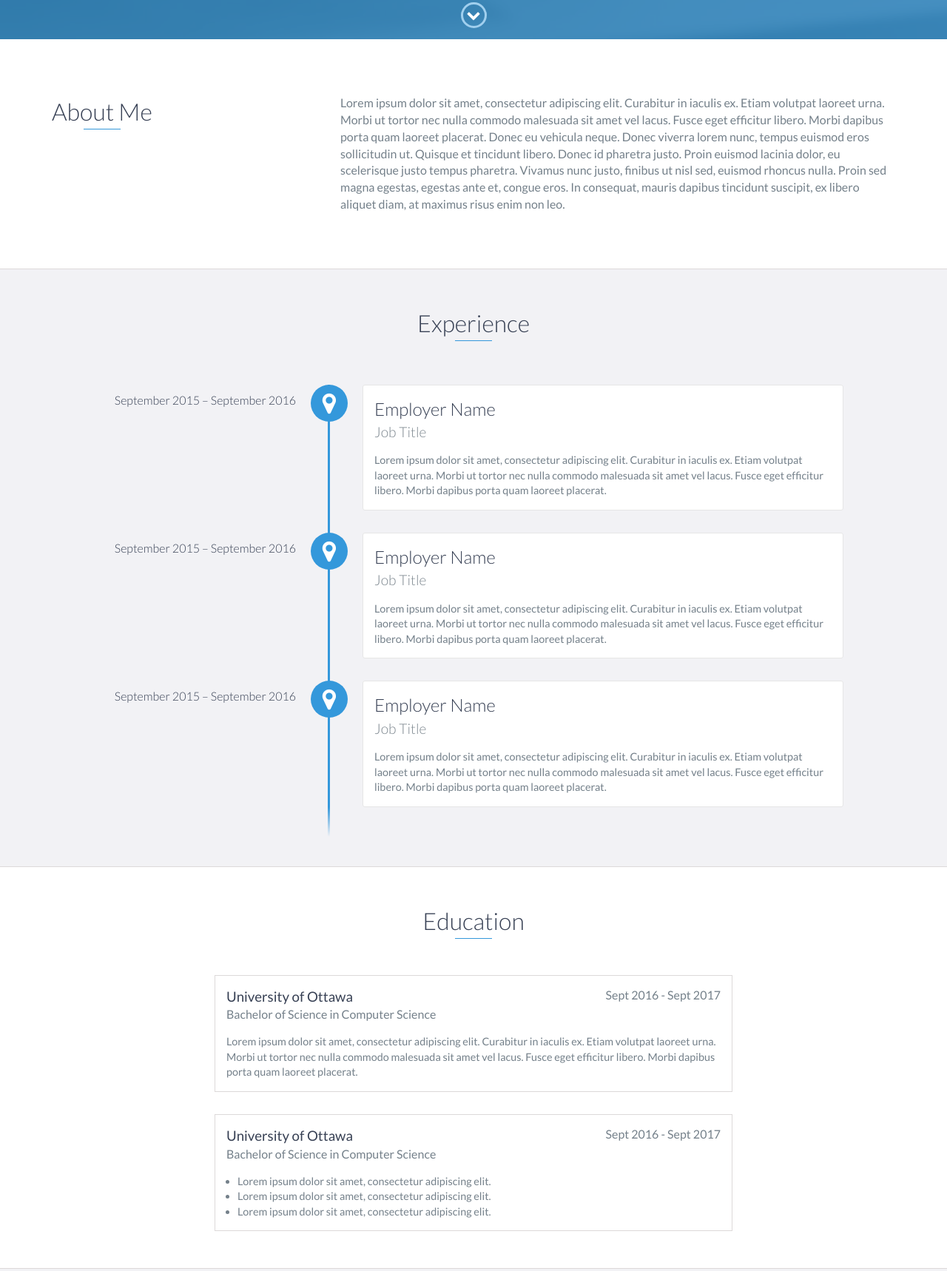
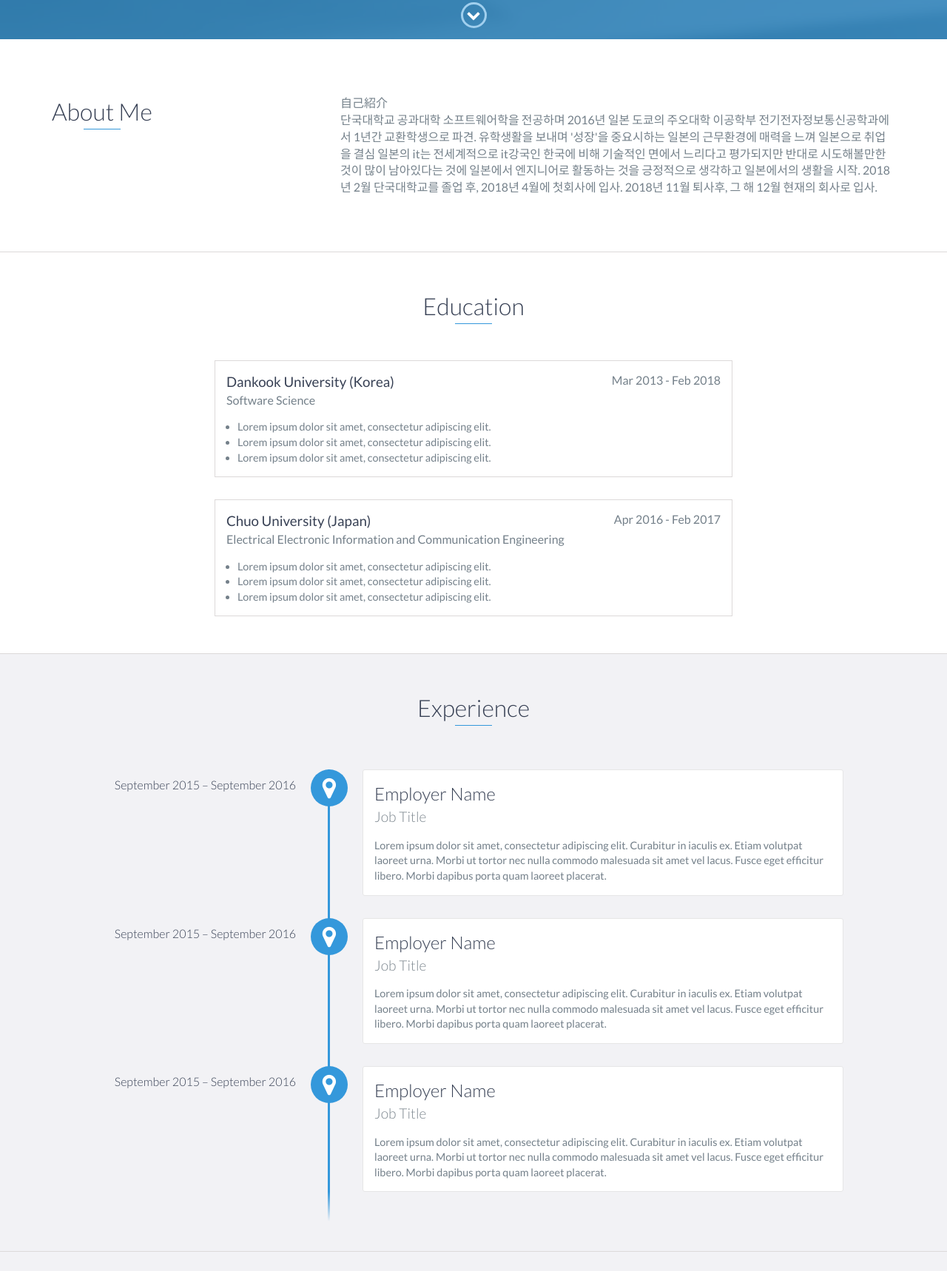
Before and after one commit to soyi94/portfolio, a website: page index.html in a window 1280 px wide. Shown: the part 747-2465 px from the top of the page at 74% size. Drawn offline with nearby package versions, Linux system fonts and the light colour scheme.

Commit message:
Update index.html

```diff
--- a/index.html
+++ b/index.html
@@ -5,7 +5,7 @@
     <meta charset="utf-8">
     <meta http-equiv="X-UA-Compatible" content="IE=edge">
     <meta name="viewport" content="width=device-width, initial-scale=1">
-    <title>My Portfolio</title>
+    <title>Soyi Kim Portfolio</title>
 	<link rel="shortcut icon" href="favicon.ico" type="image/x-icon">
 	<link rel="icon" href="favicon.ico" type="image/x-icon">
     <link href="https://fonts.googleapis.com/css?family=Lato:300,400,700,900" rel="stylesheet">
@@ -28,10 +28,10 @@
                 <a href="#about">About</a>
             </li>
             <li>
+                <a href="#education">Education</a>
+            </li>
+		<li>
                 <a href="#experience">Experience</a>
-            </li>
-            <li>
-                <a href="#education">Education</a>
             </li>
             <li>
                 <a href="#projects">Projects</a>
@@ -48,7 +48,7 @@
 
     <div id="lead">
         <div id="lead-content">
-            <h1>Ryan Fitzgerald</h1>
+            <h1>Soyi Kim</h1>
             <h2>Software Engineer</h2>
             <a href="#" class="btn-rounded-white">Download Resume</a>
         </div>
@@ -73,15 +73,61 @@
                 </div>
                 <div class="col-md-8">
                     <p>
-                        Lorem ipsum dolor sit amet, consectetur adipiscing elit. Curabitur in iaculis ex. Etiam volutpat laoreet urna. Morbi ut tortor nec nulla commodo malesuada sit amet vel lacus. Fusce eget efficitur libero. Morbi dapibus porta quam laoreet placerat. Donec
-                        eu vehicula neque. Donec viverra lorem nunc, tempus euismod eros sollicitudin ut. Quisque et tincidunt libero. Donec id pharetra justo. Proin euismod lacinia dolor, eu scelerisque justo tempus pharetra. Vivamus nunc justo, finibus
-                        ut nisl sed, euismod rhoncus nulla. Proin sed magna egestas, egestas ante et, congue eros. In consequat, mauris dapibus tincidunt suscipit, ex libero aliquet diam, at maximus risus enim non leo.
+                        自己紹介
+                    </p>
+                </div>
+		    <div class="col-md-8">
+                    <p>
+                        단국대학교 공과대학 소프트웨어학을 전공하며 2016년 일본 도쿄의 주오대학 이공학부 전기전자정보통신공학과에서 1년간 교환학생으로 파견. 유학생활을 보내며 '성장'을 중요시하는 일본의 근무환경에 매력을 느껴 일본으로 취업을 결심
+			    일본의 it는 전세계적으로 it강국인 한국에 비해 기술적인 면에서 느리다고 평가되지만 반대로 시도해볼만한 것이 많이 남아있다는 것에 일본에서 엔지니어로 활동하는 것을 긍정적으로 생각하고 일본에서의 생활을 시작.
+			    2018년 2월 단국대학교를 졸업 후, 2018년 4월에 첫회사에 입사. 2018년 11월 퇴사후, 그 해 12월 현재의 회사로 입사.
                     </p>
                 </div>
             </div>
         </div>
     </div>
     <!-- End #about -->
+
+
+    <div id="education">
+        <h2 class="heading">Education</h2>
+        <!-- End .education-block -->
+
+        <div class="education-block">
+            <h3>Dankook University (Korea)</h3>
+            <span class="education-date">Mar 2013 - Feb 2018</span>
+            <h4>Software Science</h4>
+            <ul>
+                <li>
+                    Lorem ipsum dolor sit amet, consectetur adipiscing elit.
+                </li>
+                <li>
+                    Lorem ipsum dolor sit amet, consectetur adipiscing elit.
+                </li>
+                <li>
+                    Lorem ipsum dolor sit amet, consectetur adipiscing elit.
+                </li>
+            </ul>
+        </div>
+        <!-- End .education-block -->
+	    <div class="education-block">
+            <h3>Chuo University (Japan)</h3>
+            <span class="education-date">Apr 2016 - Feb 2017</span>
+            <h4>Electrical Electronic Information and Communication Engineering</h4>
+            <ul>
+                <li>
+                    Lorem ipsum dolor sit amet, consectetur adipiscing elit.
+                </li>
+                <li>
+                    Lorem ipsum dolor sit amet, consectetur adipiscing elit.
+                </li>
+                <li>
+                    Lorem ipsum dolor sit amet, consectetur adipiscing elit.
+                </li>
+            </ul>
+        </div>
+    </div>
+    <!-- End #education -->
 
     <div id="experience" class="background-alt">
         <h2 class="heading">Experience</h2>
@@ -112,38 +158,6 @@
         </div>
     </div>
     <!-- End #experience -->
-
-    <div id="education">
-        <h2 class="heading">Education</h2>
-        <div class="education-block">
-            <h3>University of Ottawa</h3>
-            <span class="education-date">Sept 2016 - Sept 2017</span>
-            <h4>Bachelor of Science in Computer Science</h4>
-            <p>
-                Lorem ipsum dolor sit amet, consectetur adipiscing elit. Curabitur in iaculis ex. Etiam volutpat laoreet urna. Morbi ut tortor nec nulla commodo malesuada sit amet vel lacus. Fusce eget efficitur libero. Morbi dapibus porta quam laoreet placerat.
-            </p>
-        </div>
-        <!-- End .education-block -->
-
-        <div class="education-block">
-            <h3>University of Ottawa</h3>
-            <span class="education-date">Sept 2016 - Sept 2017</span>
-            <h4>Bachelor of Science in Computer Science</h4>
-            <ul>
-                <li>
-                    Lorem ipsum dolor sit amet, consectetur adipiscing elit.
-                </li>
-                <li>
-                    Lorem ipsum dolor sit amet, consectetur adipiscing elit.
-                </li>
-                <li>
-                    Lorem ipsum dolor sit amet, consectetur adipiscing elit.
-                </li>
-            </ul>
-        </div>
-        <!-- End .education-block -->
-    </div>
-    <!-- End #education -->
 
     <div id="projects" class="background-alt">
         <h2 class="heading">Projects</h2>
@@ -223,8 +237,8 @@
         <div id="contact-form">
             <form method="POST" action="https://formspree.io/email@email.com">
                 <input type="hidden" name="_subject" value="Contact request from personal website" />
-                <input type="email" name="_replyto" placeholder="Your email" required>
-                <textarea name="message" placeholder="Your message" required></textarea>
+                <input type="email" name="_replyto" placeholder="rlathdl5867@gmail.com" required>
+                <textarea name="message" placeholder="잘 부탁드립니다." required></textarea>
                 <button type="submit">Send</button>
             </form>
         </div>
@@ -237,7 +251,7 @@
             <div class="row">
                 <div class="col-sm-5 copyright">
                     <p>
-                        Copyright &copy; 2017 YOUR NAME
+                        Copyright &copy; 2020 Soyi Kim
                     </p>
                 </div>
                 <div class="col-sm-2 top">
@@ -247,9 +261,9 @@
                 </div>
                 <div class="col-sm-5 social">
                     <ul>
-                        <li>
+<!--                         <li>
                             <a href="https://github.com/" target="_blank"><i class="fa fa-github" aria-hidden="true"></i></a>
-                        </li>
+                        </li> -->
                         <li>
                             <a href="https://stackoverflow.com/" target="_blank"><i class="fa fa-stack-overflow" aria-hidden="true"></i></a>
                         </li>
```
